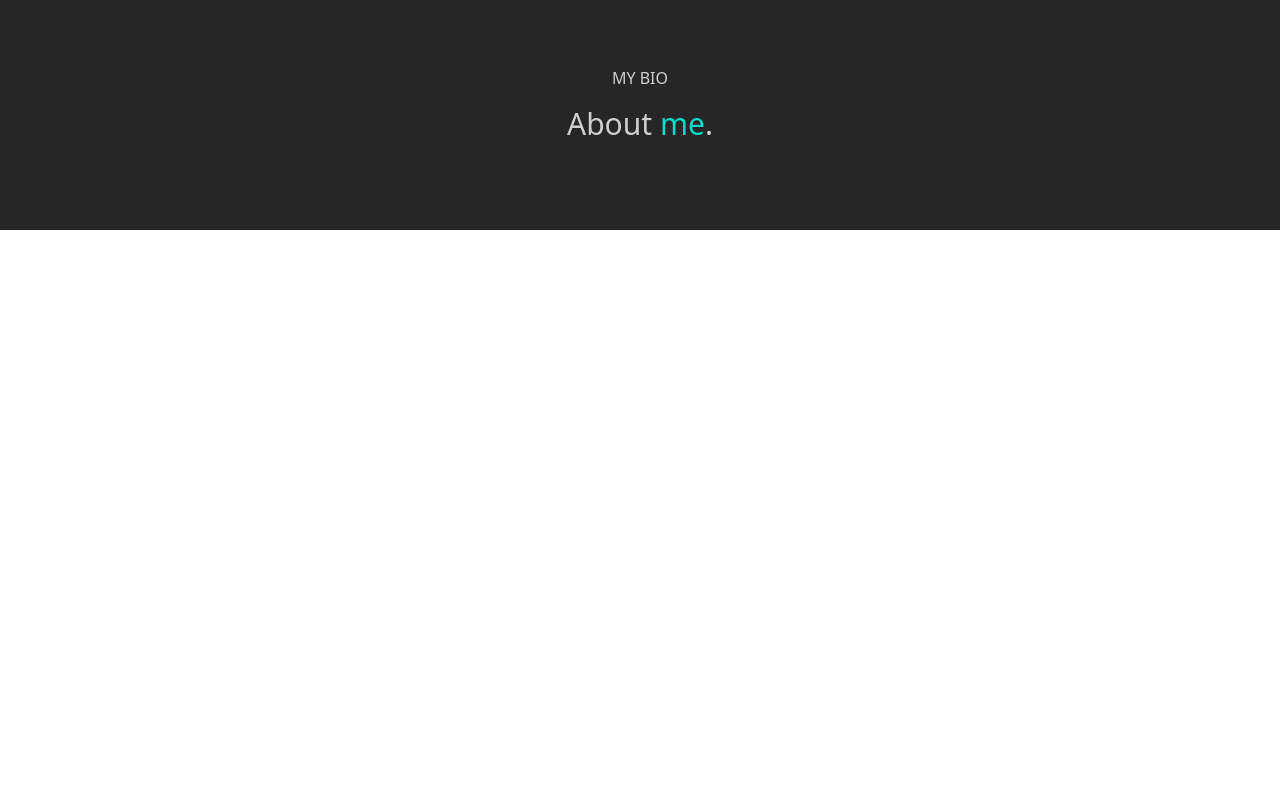
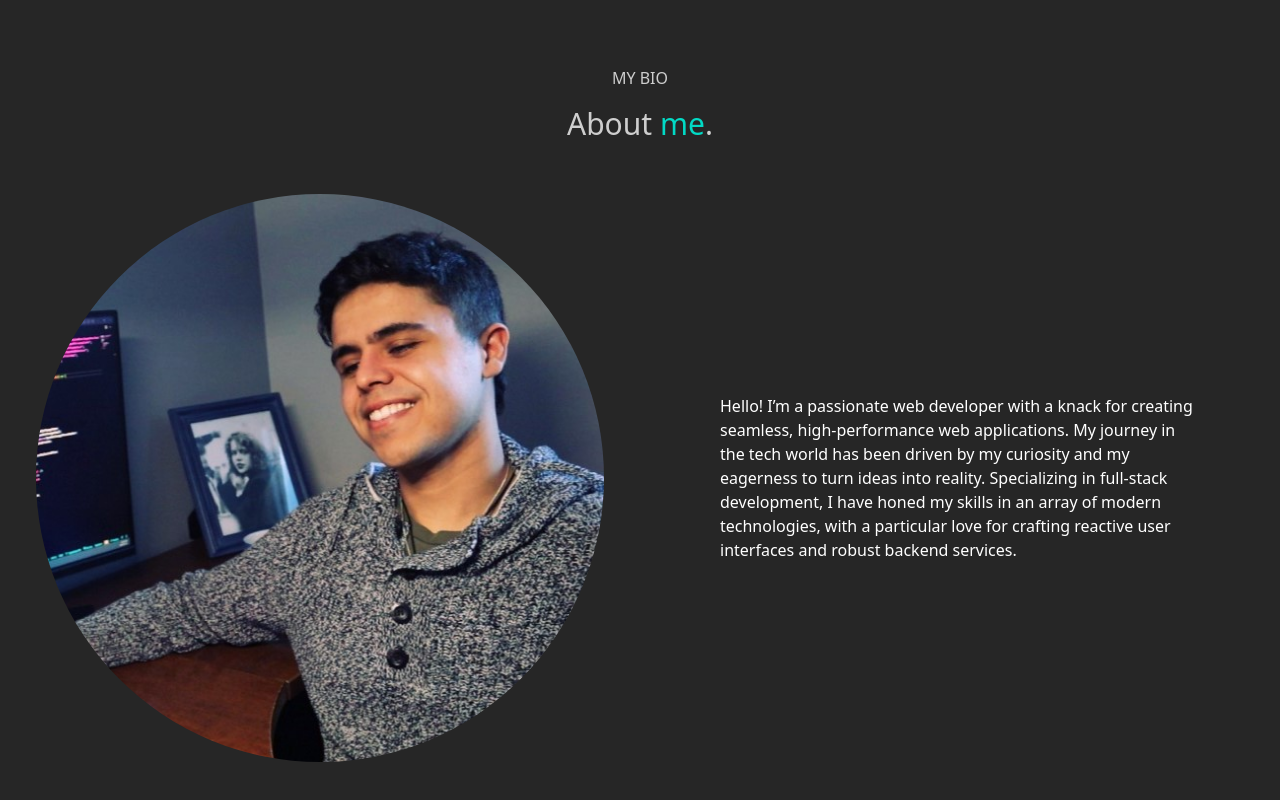
Before and after one commit to LordCail1/portfolio_front_end, a Next.js app: page / in a window 1280 px wide. Shown: the part 4484-5284 px from the top of the page. Before the commit the page ends 4714 px from the top, so only its background shows below. Built offline with nearby package versions, Linux system fonts and the light colour scheme; a web font is replaced by a local one.

Commit message:
FD-63 Add profile picture and update AboutMe component

```diff
--- a/src/components/AboutMe/AboutMe.tsx
+++ b/src/components/AboutMe/AboutMe.tsx
@@ -1,29 +1,27 @@
+import Image from "next/image"
 import ColoredText from "../ColoredText/ColoredText"
 import SectionDescription from "../SectionDescription/SectionDescription"
 import Sectiontitle from "../SectionTitle/SectionTitle"
+import profilePicture from "@/assets/about-me/profile-picture.jpeg"
 
 export default function AboutMe() {
 	return (
-    <section className="bg-nero relative flex flex-col items-center pt-40 pb-10 ">
+		<section className="relative flex flex-col items-center bg-nero pb-10 pt-40 ">
 			<Sectiontitle>MY BIO</Sectiontitle>
 			<SectionDescription>
-        {'About '}
+				{"About "}
 				<ColoredText
 					text="me"
 					className="text-mint_morning"
 				/>
-        {'.'}
+				{"."}
 			</SectionDescription>
-      <div>
-
+			<div className="grid grid-cols-2 place-items-center">
+				<Image src={profilePicture} alt="profile picture" className="transition rounded-full border-4 border-solid border-transparent hover:border-mint_morning"/>
+        <p className="text-white p-20">Hello! I’m a passionate web developer with a knack for creating seamless, high-performance web applications. My journey in the tech world has been driven by my curiosity and my eagerness to turn ideas into reality. Specializing in full-stack development, I have honed my skills in an array of modern technologies, with a particular love for crafting reactive user interfaces and robust backend services.</p>
 			</div>
-      <div>
-
-      </div>
-      <div>
-
-      </div>
-
+			<div></div>
+			<div></div>
 		</section>
 	)
 }
```
Also changed, not shown: src/assets/about-me/profile-picture.jpeg (added). Lines whose indentation alone changed are shown as unchanged.
